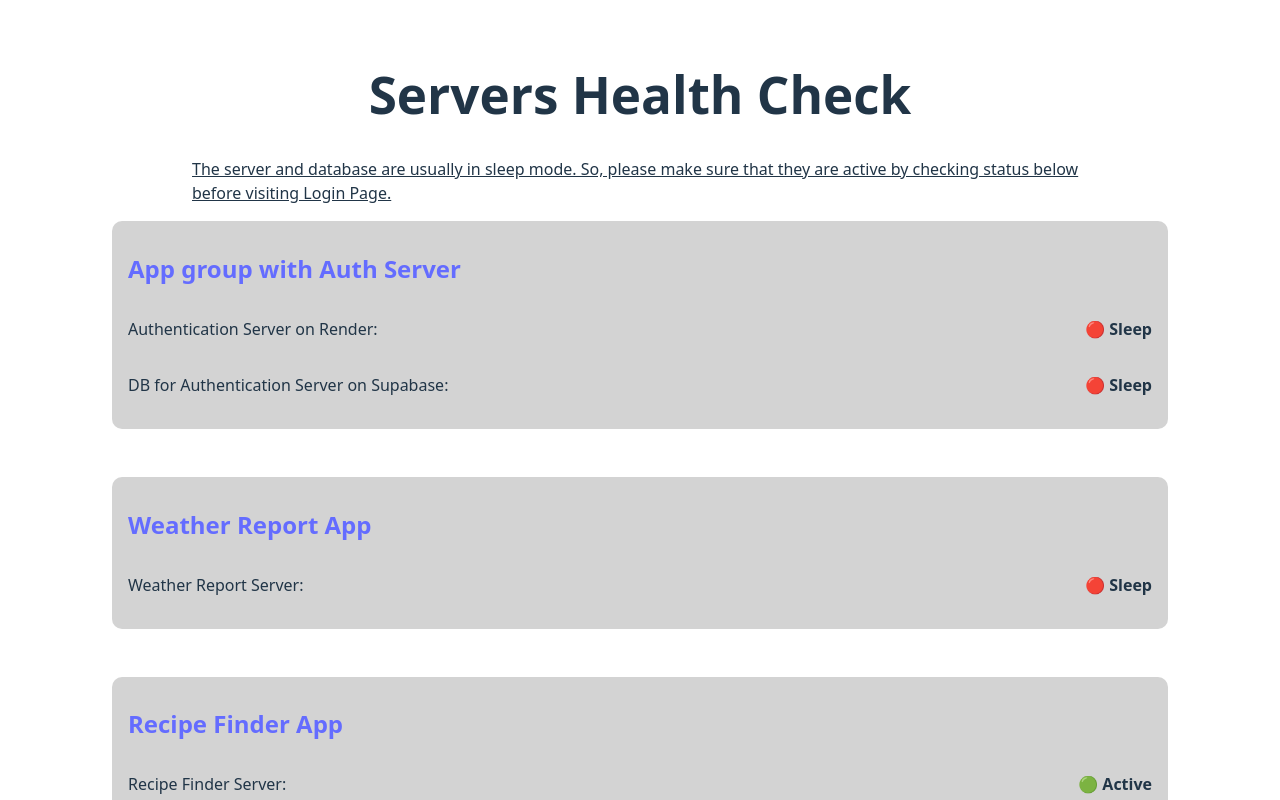
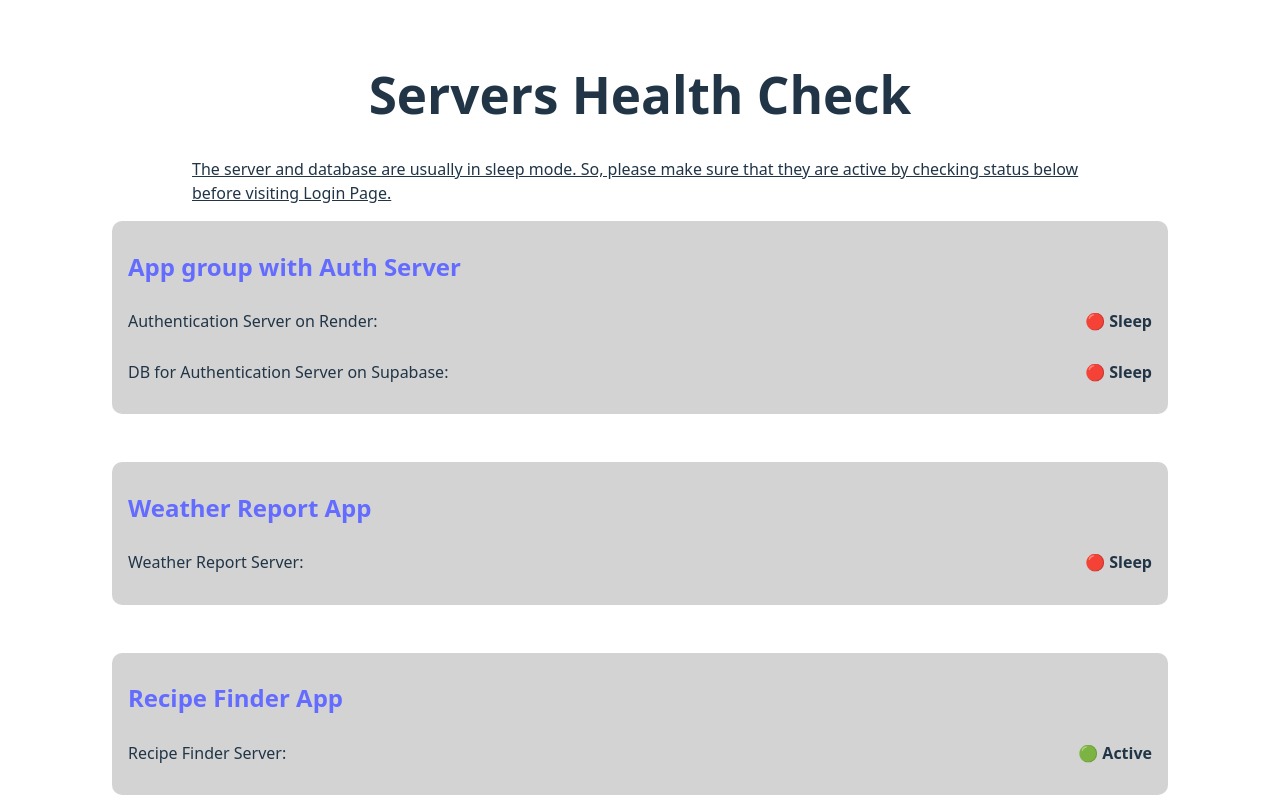
Before and after one commit to kappasan21/server-health-check, a React (Vite) app: page / in a window 1280 px wide. Shown: the top 800 px of the page. Built offline with nearby package versions, Linux system fonts and the light colour scheme; no server answers.

Commit message:
GUI updates

```diff
--- a/src/App.css
+++ b/src/App.css
@@ -69,7 +69,7 @@ li {
   width: 80vw;
   padding: 1rem;
   border-radius: 10px;
-  line-height: 1.5rem;
+  line-height: 1.2rem;
 }
 
 .status-list-section p {
```
